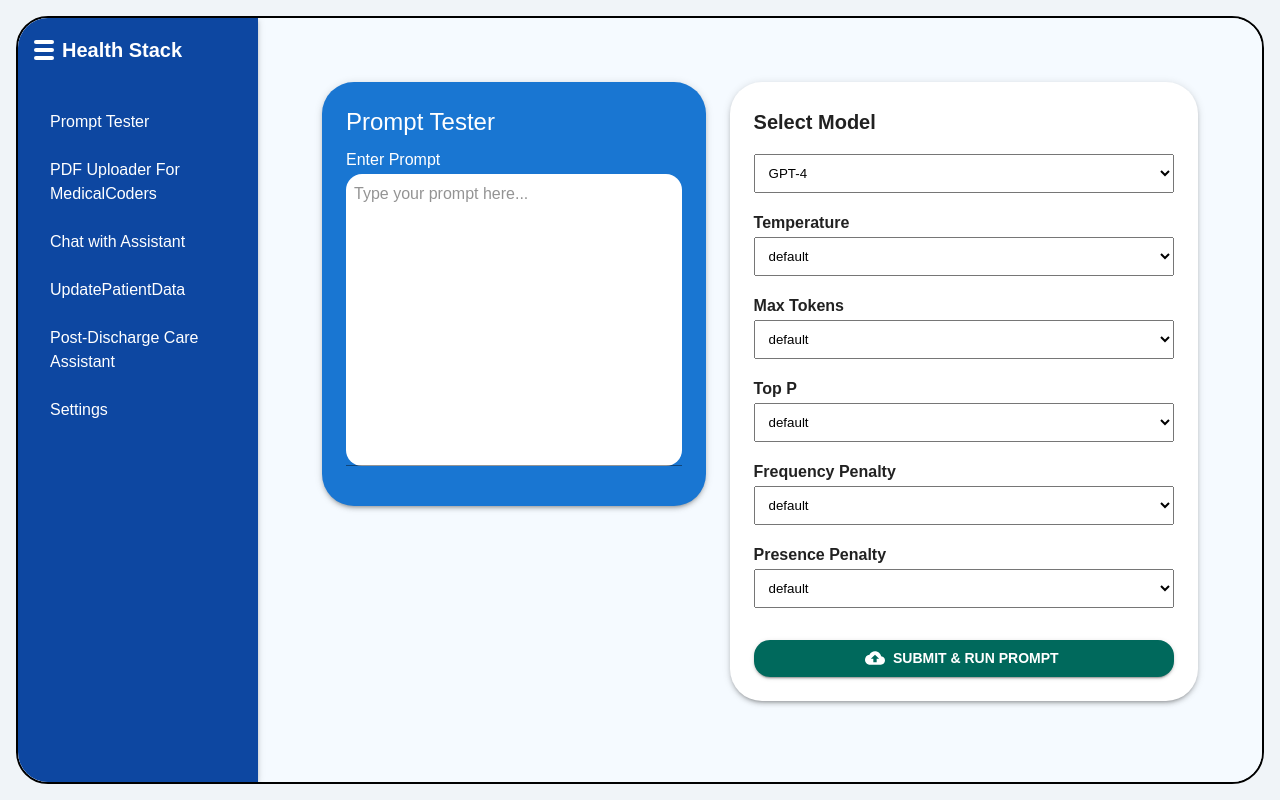
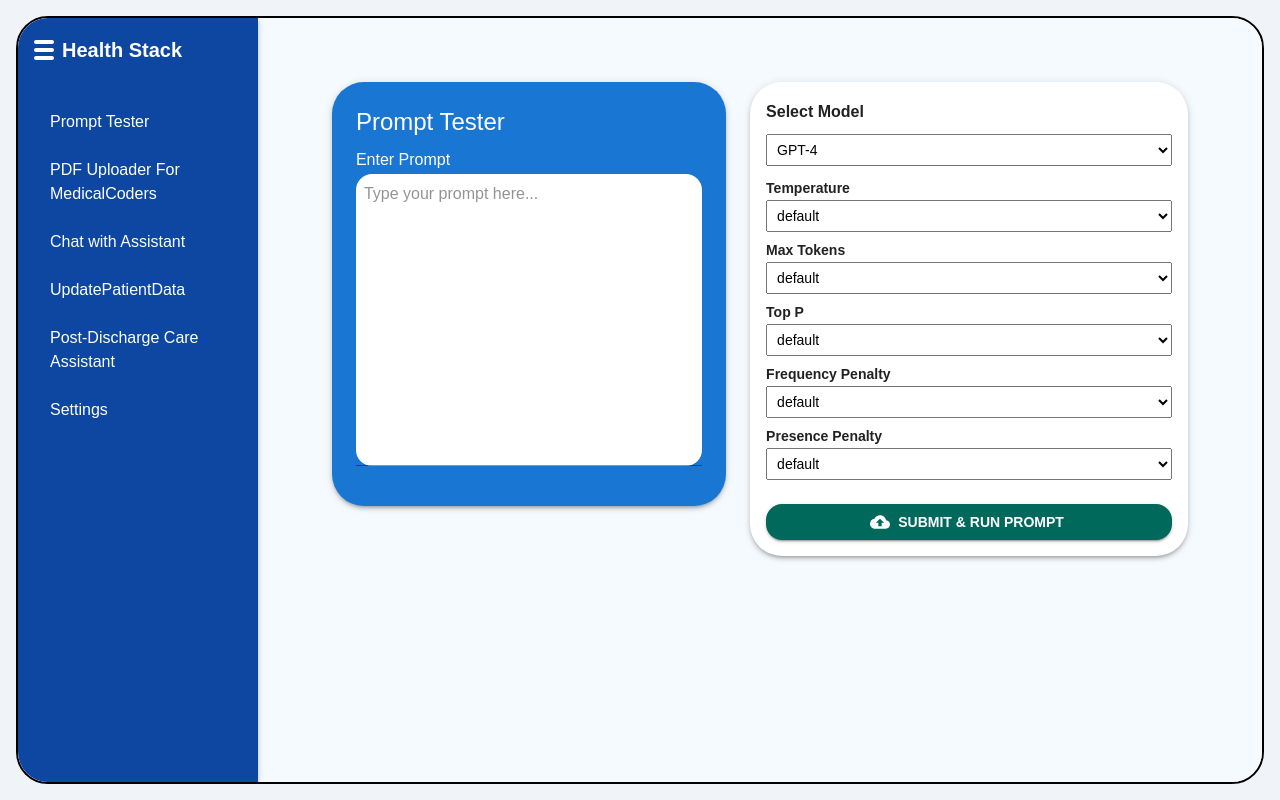
Before and after one commit to rajesh100120122024/mypharma-web, a React (Create React App) app: page / in a window 1280 px wide. Both pictures are taken after a click on the item "Prompt Tester". Built offline with nearby package versions, Linux system fonts and the light colour scheme.

Commit message:
Added new Prompt Tester

```diff
--- a/src/components/promptTester.jsx
+++ b/src/components/promptTester.jsx
@@ -72,9 +72,9 @@ function PromptTester() {
         />
       </Paper>
 
-      <Paper elevation={3} sx={{ p: 3, borderRadius: 2, width: "55%" }}>
-        <Typography variant="h6" sx={{ fontWeight: 'bold', mb: 2 }}>Select Model</Typography>
-        <select value={model} onChange={(e) => setModel(e.target.value)} style={{ width: "100%", padding: 10, marginBottom: 16 }}>
+      <Paper elevation={3} sx={{ p: 2, borderRadius: 2, width: "50%" }}>
+        <Typography variant="subtitle1" sx={{ fontWeight: 'bold', mb: 1 }}>Select Model</Typography>
+        <select value={model} onChange={(e) => setModel(e.target.value)} style={{ width: "100%", padding: 6, marginBottom: 12, fontSize: 14 }}>
           <option value="gpt-4">GPT-4</option>
           <option value="claude">Claude 3 Opus</option>
           <option value="mistral">Mistral 7B (Groq)</option>
@@ -98,12 +98,12 @@ function PromptTester() {
           label: "Presence Penalty", value: presencePenalty, setter: setPresencePenalty,
           options: ["default", "0", "0.5", "1"]
         }].map(({ label, value, setter, options }) => (
-          <Box key={label} sx={{ mb: 2 }}>
-            <Typography variant="subtitle1" sx={{ fontWeight: 'bold' }}>{label}</Typography>
+          <Box key={label} sx={{ mb: 1 }}>
+            <Typography variant="subtitle2" sx={{ fontWeight: 'bold' }}>{label}</Typography>
             <select
               value={value}
               onChange={(e) => setter(e.target.value)}
-              style={{ width: "100%", padding: 10 }}
+              style={{ width: "100%", padding: 6, fontSize: 14 }}
             >
               {options.map(opt => <option key={opt} value={opt}>{opt}</option>)}
             </select>
```
